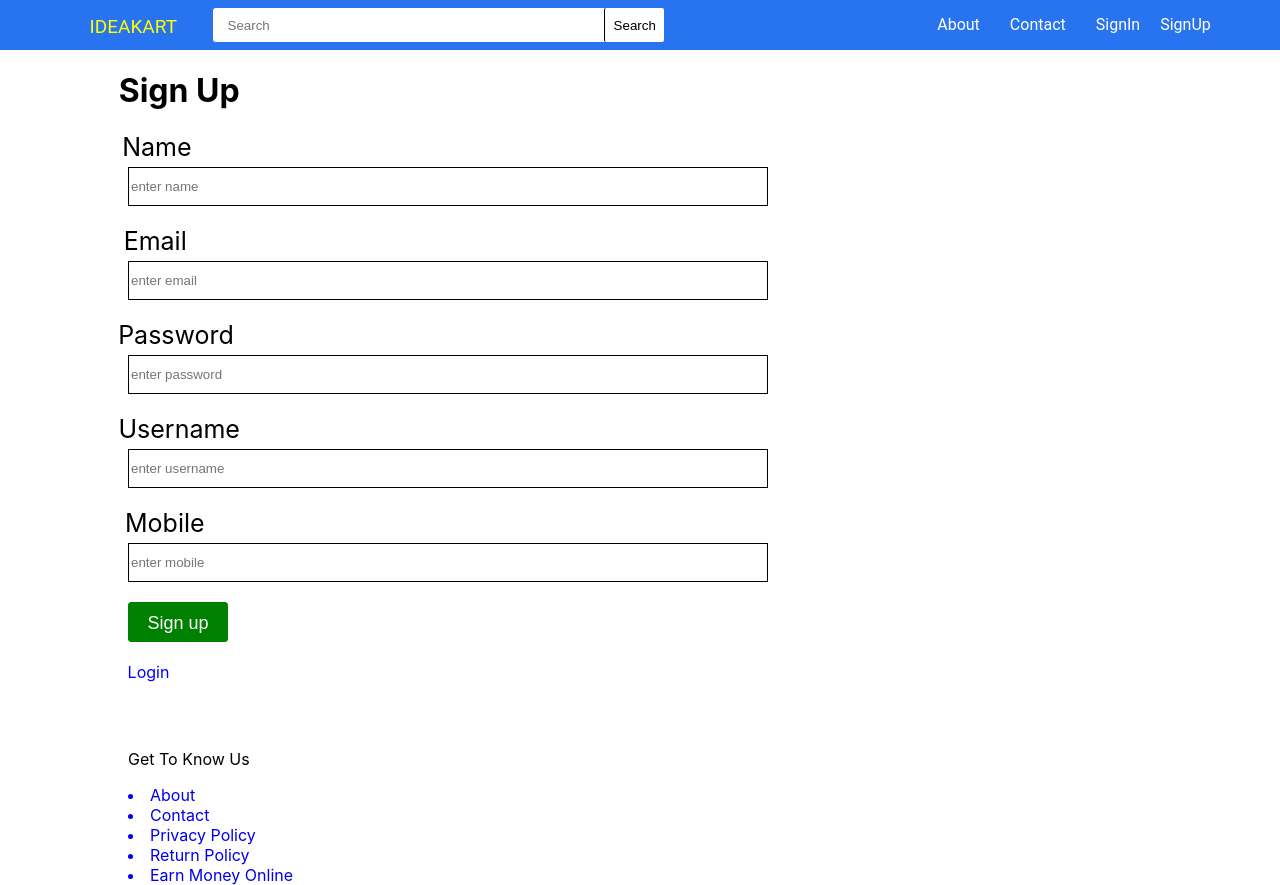
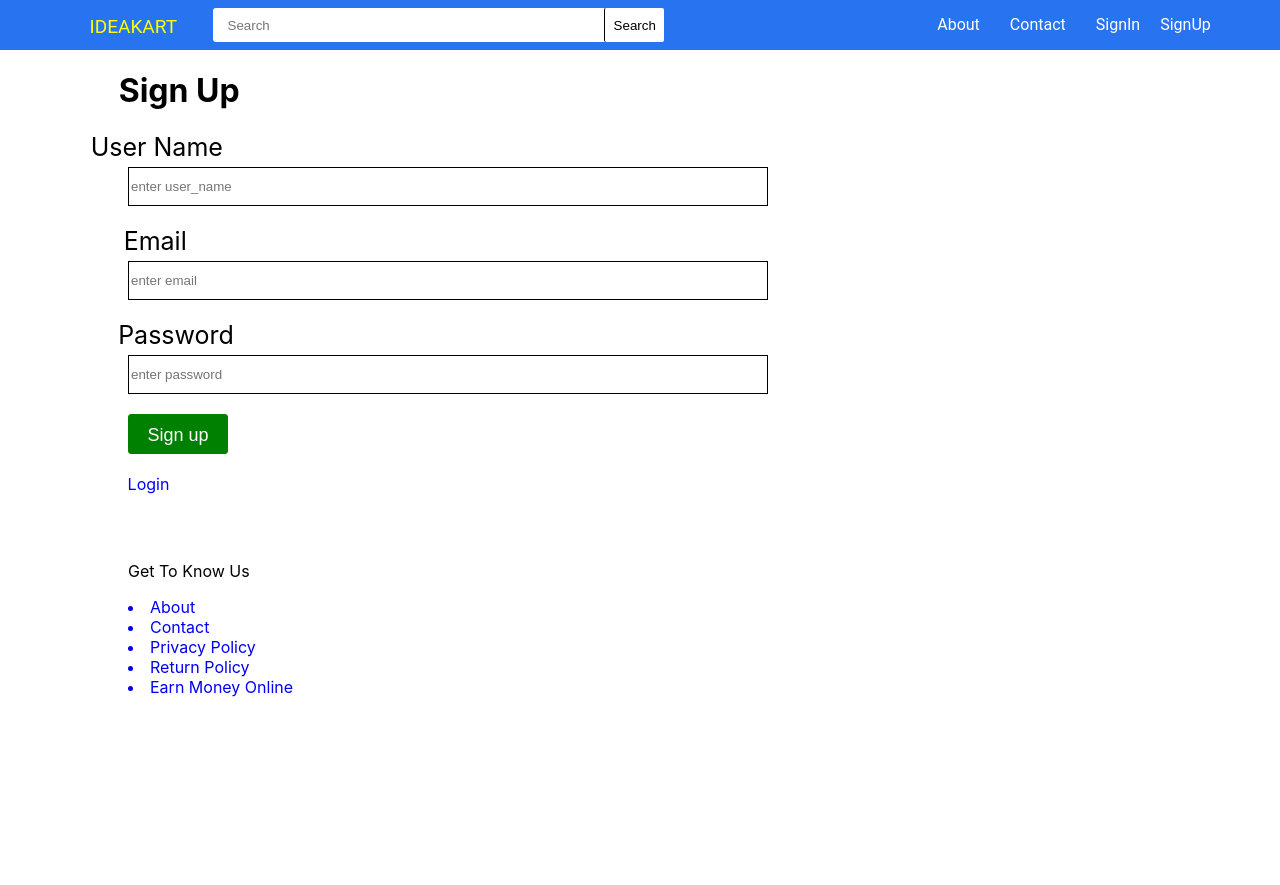
Before and after one commit to msharmasharma/IdeaCartClone, a React (Create React App) app in the folder cloneIdeaCart/my-app/: page /signup in a window 1280 px wide. After the commit the page ends 800 px from the top, so only its background shows below. Built offline with nearby package versions, Linux system fonts and the light colour scheme.

Commit message:
correct-auth

```diff
--- a/cloneIdeaCart/my-app/src/components/Contact.jsx
+++ b/cloneIdeaCart/my-app/src/components/Contact.jsx
@@ -13,7 +13,7 @@ export const Contact = () => {
     background-repeat: no-repeat;
     background-size: cover;
     padding-top: 1%;
-    background-image: url(https://ideakart.com/assets/youridea-23d18c0fab7feb4d66e4c1dbc419428c71b2014ff742fc52b4006f6b65af6b67.jpg);
+    background-image: url(https://img.freepik.com/premium-photo/business-man-contact-us-customer-support-hotline-people-connect-phone-application-blue-background-check-mail-hotline-computerxaxa_36325-3475.jpg?w=2000);
   `;
   return (
     <Div>
--- a/cloneIdeaCart/my-app/src/components/SignIn.jsx
+++ b/cloneIdeaCart/my-app/src/components/SignIn.jsx
@@ -12,8 +12,8 @@ export const SignIn = () => {
   const navigate = useNavigate();
 
   const [adminLogin, setAdminLogin] = useState({
+    email: "",
     password: "",
-    username: "",
   });
 
   const takeLogin = (event) => {
@@ -24,30 +24,19 @@ export const SignIn = () => {
   const loginAdmin = (event) => {
     event.preventDefault();
     axios
-      .post("https://masai-api-mocker.herokuapp.com/auth/login", adminLogin)
+      .post(
+        "https://max-fashion-clone-server.vercel.app/max-fashion/login",
+        adminLogin
+      )
       .then((res) => {
+        console.log(res);
         if (res.data.error == false) {
-          let username = adminLogin.username;
-          let token = res.data.token;
-          axios
-            .get(`https://masai-api-mocker.herokuapp.com/user/${username}`, {
-              headers: {
-                "Content-type": "application/json",
-                Authorization: `Bearer ${token}`,
-              },
-            })
-            .then((res) => {
-              localStorage.setItem(
-                "teacherName",
-                JSON.stringify(res.data.name)
-              );
-            })
-            .then(() => alert("Login Successful"))
-            .then(() => {
-              dispatch(setUser(true));
-            })
-            .then(() => navigate("/products"))
-            .then(() => dispatch(setAuth(true)));
+          let username = res.data.user.user_name;
+          localStorage.setItem("teacherName", JSON.stringify(username));
+          alert("Login Successful");
+          dispatch(setUser(true));
+          navigate("/products");
+          dispatch(setAuth(true));
         }
       })
       .catch(() => {
@@ -70,13 +59,13 @@ export const SignIn = () => {
               fontSize: "25px",
             }}
           >
-            Username
+            Email
           </label>
           <input
-            id="username"
+            id="email"
             onChange={takeLogin}
             type="text"
-            placeholder="enter username"
+            placeholder="enter email"
             style={{
               height: "35px",
               border: "1px solid black",
--- a/cloneIdeaCart/my-app/src/components/SignUp.jsx
+++ b/cloneIdeaCart/my-app/src/components/SignUp.jsx
@@ -4,12 +4,9 @@ import { useNavigate } from "react-router-dom";
 
 export const SignUp = () => {
   const [register, setRegister] = useState({
-    name: "",
+    user_name: "",
     email: "",
     password: "",
-    username: "",
-    mobile: "",
-    description: "",
   });
 
   const navigate = useNavigate();
@@ -22,14 +19,18 @@ export const SignUp = () => {
   const registerTeacher = (event) => {
     event.preventDefault();
     axios
-      .post("https://masai-api-mocker.herokuapp.com/auth/register", register)
+      .post(
+        "https://max-fashion-clone-server.vercel.app/max-fashion/signup",
+        register
+      )
       .then((res) => {
         if (res.data.error == false) {
           alert("Registration Successful");
           navigate("/signin");
-        } else {
-          alert("Already Registered");
         }
+      })
+      .catch((error) => {
+        alert(error.response.data.message);
       });
   };
 
@@ -48,13 +49,13 @@ export const SignUp = () => {
               fontSize: "25px",
             }}
           >
-            Name
+            User Name
           </label>
           <input
-            id="name"
+            id="user_name"
             onChange={takeRegister}
             type="text"
-            placeholder="enter name"
+            placeholder="enter user_name"
             style={{
               height: "35px",
               border: "1px solid black",
@@ -103,48 +104,6 @@ export const SignUp = () => {
             type="password"
             placeholder="enter password"
           />
-          <label
-            style={{
-              marginLeft: "-84%",
-              marginBottom: "-15px",
-              fontSize: "25px",
-            }}
-            htmlFor=""
-          >
-            Username
-          </label>
-          <input
-            style={{
-              height: "35px",
-              border: "1px solid black",
-              marginTop: "0px",
-            }}
-            id="username"
-            onChange={takeRegister}
-            type="text"
-            placeholder="enter username"
-          />
-          <label
-            style={{
-              marginLeft: "-88.5%",
-              marginBottom: "-15px",
-              fontSize: "25px",
-            }}
-            htmlFor=""
-          >
-            Mobile
-          </label>
-          <input
-            style={{
-              height: "35px",
-              border: "1px solid black",
-              marginTop: "0px",
-            }}
-            id="mobile"
-            onChange={takeRegister}
-            type="number"
-            placeholder="enter mobile"
-          />
           <input
             style={{
               border: "1px solid green",
```
